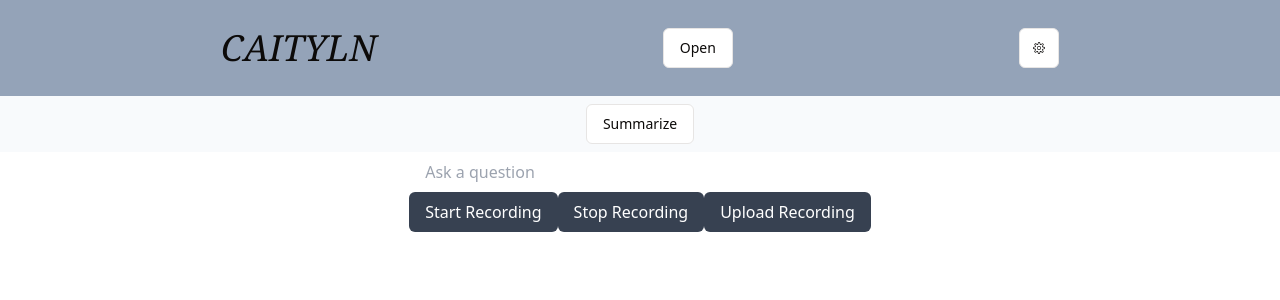
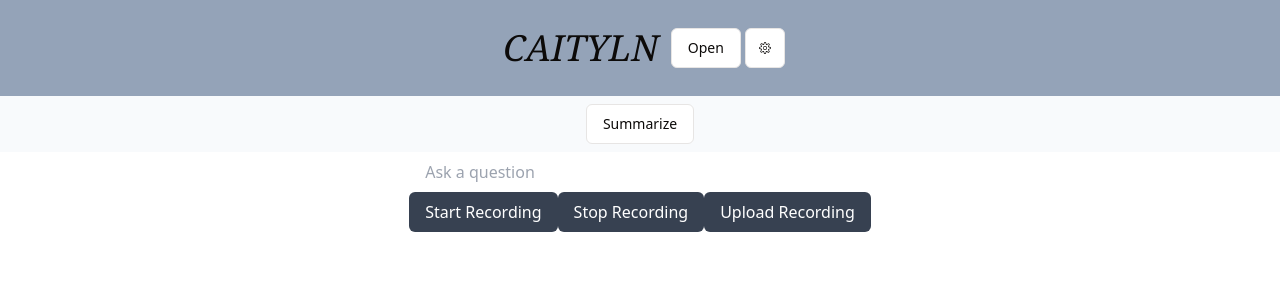
Before and after one commit to Venture-Xs/Chrome-Extension-ProjectX, a React (Vite) app: page / in a window 1280 px wide. Shown: the top 300 px of the page. Built offline with nearby package versions, Linux system fonts and the light colour scheme.

Commit message:
updated extension layout

```diff
--- a/src/App.tsx
+++ b/src/App.tsx
@@ -12,16 +12,16 @@ function App() {
     <>
       <div className=" h-[24rem] ">
         {/*Header */}
-        <div className="flex justify-evenly h-22 p-5 bg-slate-400 ">
+        <div className="flex justify-center h-22 p-5 bg-slate-400 ">
           <h1 className="text-4xl font-serif italic  text-black-400 p-2">
             CAITYLN
           </h1>
 
-          <div className=" flex justify-center h-18 w-60 p-2">
+          <div className=" flex justify-center h-18 py-2 px-1">
             <DropDown />
           </div>
 
-          <div className="flex justify-center h-18 w-18  p-2">
+          <div className="flex justify-center h-18 w-18  py-2">
             <SettingButton />
           </div>
         </div>
@@ -41,8 +41,6 @@ function App() {
         {/*Footer */}
         <div id="youtube-link"></div>
         <script src="popup.js"></script>
-
-
       </div>
     </>
   );
```
Also changed, not shown: src/App.css (deleted, +0 -42 lines).
